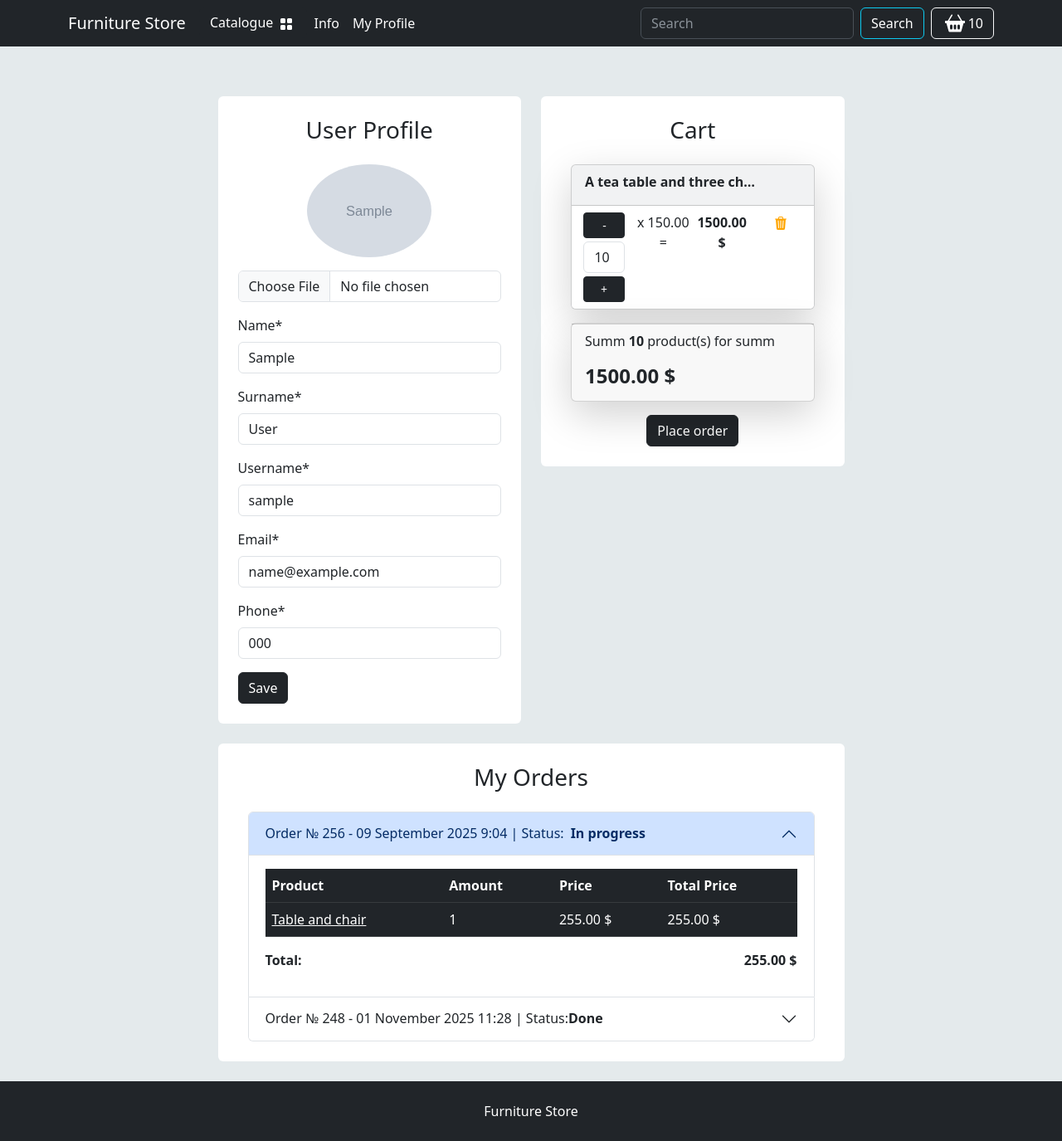
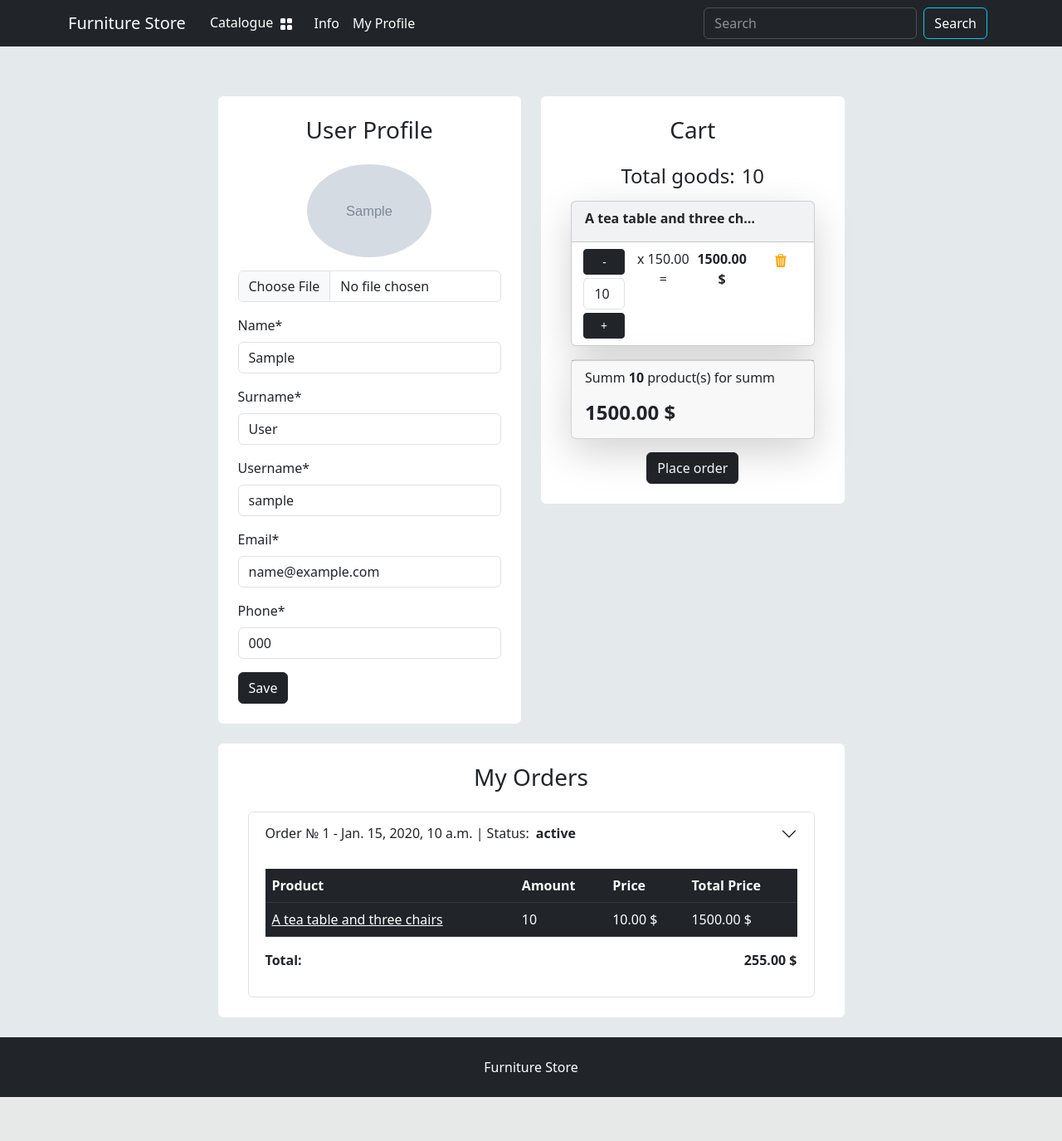
Before and after one commit to ruslansymonenko/furniture-store, a Django app: page /user/profile/ in a window 1280 px wide. Shown: the whole page at 83% size. After the commit the page ends 1322 px from the top, so only its background shows below. Run offline with Django 5.2, Linux system fonts and the light colour scheme; a user stored in the database is signed in; data comes from the database, SQL or seed files in the repository; tables that the repository leaves empty hold one stand-in row (values such as "Sample post"); grey boxes marked "Sample" are stand-in pictures; some libraries are stand-ins or nearby versions.

Commit message:
show user orders

```diff
--- a/cart/templates/cart/includes/cart.html
+++ b/cart/templates/cart/includes/cart.html
@@ -5,7 +5,7 @@
 
 <div class="bg-white w-auto rounded p-4 d-flex flex-column align-items-center justify-content-center">
     <h3 class="text-center mb-4">Cart</h3>
-    {% if request.path == '/user/user-cart/' or request.path == '/orders/create-order/' %}
+    {% if request.path == '/user/user-cart/' or request.path == '/orders/create-order/' or request.path == '/user/profile/' %}
         <div class="mb-2 d-flex">
             <h4 class="me-2">Total goods:</h4>
             <h4 id="goods-in-cart-count">{{ cart.total_quantity }}</h4>
--- a/cart/utils.py
+++ b/cart/utils.py
@@ -2,9 +2,9 @@ from cart.models import Cart
 
 def get_user_cart(request):
     if request.user.is_authenticated:
-        return Cart.objects.filter(user=request.user).order_by('id')
+        return Cart.objects.filter(user=request.user).select_related('product').order_by('id')
 
     if not request.session.session_key:
         request.session.create()
 
-    return Cart.objects.filter(session_key=request.session.session_key).order_by('id')
+    return Cart.objects.filter(session_key=request.session.session_key).select_related('product').order_by('id')
--- a/common/templates/base.html
+++ b/common/templates/base.html
@@ -29,7 +29,7 @@
     <main class="flex-grow-1 position-relative">
         {% include "includes/notifications.html" %}
 
-        {% if request.path != '/user/user-cart/' and request.path != '/orders/create-order/' %}
+        {% if request.path != '/user/user-cart/' and request.path != '/orders/create-order/' and request.path != '/user/profile/' %}
             <div class="container">
                 <div class="row mt-1 position-fixed z-3">
                     {% include "cart/includes/cart_modal.html" %}
--- a/common/templates/includes/header.html
+++ b/common/templates/includes/header.html
@@ -69,7 +69,7 @@
                     <input class="form-control me-2" type="search" name="q" placeholder="Search" aria-label="Search">
                     <button class="btn btn-outline-info text-white" type="submit">Search</button>
                 </form>
-                {% if request.path != '/user/user-cart/' and request.path != '/orders/create-order/' %}
+                {% if request.path != '/user/user-cart/' and request.path != '/orders/create-order/' and request.path != '/user/profile/' %}
                     <div>
                         <button type="button" class="btn btn-dark border border-light d-flex" id="modalButton"
                             aria-expanded="false">
--- a/user/templates/user/includes/user-orders.html
+++ b/user/templates/user/includes/user-orders.html
@@ -3,13 +3,14 @@
         <h3 class="text-center mb-4">My Orders</h3>
         <div class="container">
             <div class="accordion" id="accordionExample">
+                {% for order in orders %}
                     <div class="accordion-item">
-                    <h2 class="accordion-header" id="heading1">
-                        <button class="accordion-button" type="button" data-bs-toggle="collapse" data-bs-target="#collapse1" aria-expanded="false" aria-controls="collapse1">
-                            Order № 256 - 09 September 2025 9:04 | Status: <strong class="mx-2">In progress</strong>
+                        <h2 class="accordion-header" id="heading{{ order.id }}">
+                            <button class="accordion-button {% if order != order.0 %}collapsed{% endif %}" type="button" data-bs-toggle="collapse" data-bs-target="#collapse1" aria-expanded="false" aria-controls="collapse1">
+                                Order № {{ order.id }} - {{ order.created_at }} | Status: <strong class="mx-2">{{ order.status }}</strong>
                             </button>
                         </h2>
-                    <div id="collapse1" class="accordion-collapse collapse show" aria-labelledby="heading1" data-bs-parent="#accordionExample">
+                        <div id="collapse{{ order.id }}" class="accordion-collapse collapse {% if order != order.0 %}show{% endif %}" aria-labelledby="heading1" data-bs-parent="#accordionExample">
                             <div class="accordion-body">
                                 <table class="table table-dark table-hover">
                                     <thead>
@@ -21,51 +22,25 @@
                                         </tr>
                                     </thead>
                                     <tbody>
+                                        {% for item in order.orderitem_set.all %}
                                             <tr>
-                                        <td><a class="text-white" href="#">Table and chair</a></td>
-                                        <td>1</td>
-                                        <td>255.00 $</td>
-                                        <td>255.00 $</td>
+                                                <td><a class="text-white" href="{% url 'goods:product' item.product.slug %}">{{ item.product.name }}</a></td>
+                                                <td>{{ item.quantity }}</td>
+                                                <td>{{ item.price }} {{ CURRENCY }}</td>
+                                                <td>{{ item.product_price }} {{ CURRENCY }}</td>
                                             </tr>
+                                        {% endfor %}
                                     </tbody>
                                 </table>
                                 <div class="d-flex justify-content-between">
                                     <p><strong>Total:</strong></p>
-                                <p><strong>255.00 $</strong></p>
+                                    <p><strong>255.00 {{ CURRENCY }}</strong></p>
                                 </div>
                             </div>
                         </div>
                     </div>
-                <div class="accordion-item">
-                    <h2 class="accordion-header" id="heading2">
-                        <button class="accordion-button collapsed" type="button" data-bs-toggle="collapse" data-bs-target="#collapse2" aria-expanded="false" aria-controls="collapse2">
-                            Order № 248 - 01 November 2025 11:28 | Status: <strong>Done</strong>
-                        </button>
-                    </h2>
-                    <div id="collapse2" class="accordion-collapse collapse" aria-labelledby="heading2" data-bs-parent="#accordionExample">
-                        <div class="accordion-body">
-                            <table class="table table-dark table-hover">
-                                <thead>
-                                    <tr>
-                                        <th>Product</th>
-                                        <th>Amount</thdic>
-                                        <th>Price</th>
-                                        <th>Total Price</th>
-                                    </tr>
-                                </thead>
-                                <tbody>
-                                    <tr>
-                                        <td><a class="text-white" href="#">Table</a></td>
-                                        <td>2</td>
-                                        <td>30.00 $</td>
-                                        <td>60.00 $</td>
-                                    </tr>
-                                </tbody>
-                            </table>
+                {% endfor %}
             </div>
         </div>
     </div>
 </div>
-        </div>
-    </div>
-</div>
--- a/user/templates/user/profile.html
+++ b/user/templates/user/profile.html
@@ -20,7 +20,7 @@
                     </div>
                     <!-- Orders-->
                     <div class="row">
-                        {% include 'user/includes/user-orders.html' %}
+                        {% include 'user/includes/user-orders.html' with orders=orders %}
                     </div>
                 </div>
             </div>
--- a/user/views.py
+++ b/user/views.py
@@ -1,11 +1,13 @@
 from django.contrib import auth, messages
 from django.contrib.auth.decorators import login_required
+from django.db.models import Prefetch
 from django.http import HttpResponseRedirect
 from django.shortcuts import render, redirect
 from django.urls import reverse
 
 from app.messages import SUCCESS_MESSAGES
 from cart.models import Cart
+from orders.models import Order, OrderItem
 from user.forms import UserLoginForm, UserRegistrationForm, UserUpdateForm
 
 
@@ -100,9 +102,21 @@ def profile(request):
     else:
         form = UserUpdateForm(instance=request.user)
 
+    orders = (
+        Order.objects.filter(user=request.user)
+            .prefetch_related(
+                Prefetch(
+                    "orderitem_set",
+                    queryset=OrderItem.objects.select_related("product")
+                )
+            )
+            .order_by('-id')
+    )
+
     context = {
         'title': 'profile',
         'form': form,
+        'orders': orders,
     }
 
     return render(request, 'user/profile.html', context)
```
Lines whose indentation alone changed are shown as unchanged.
